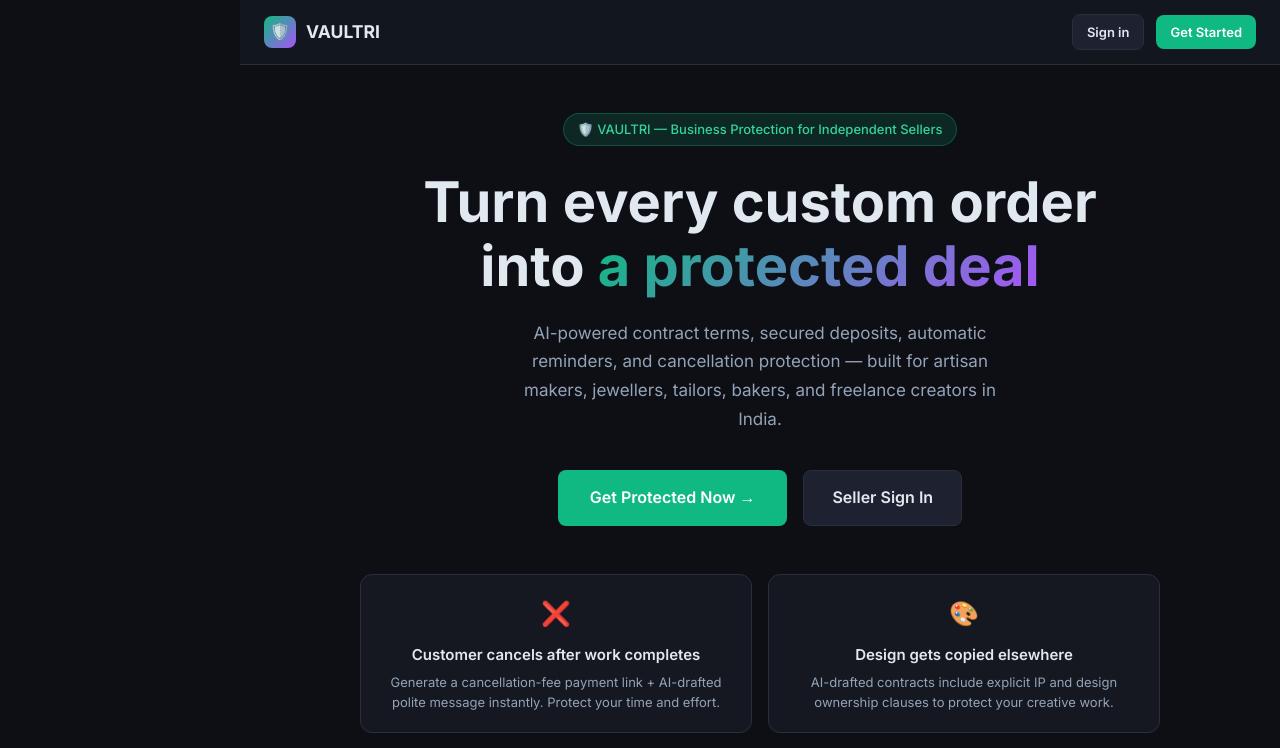
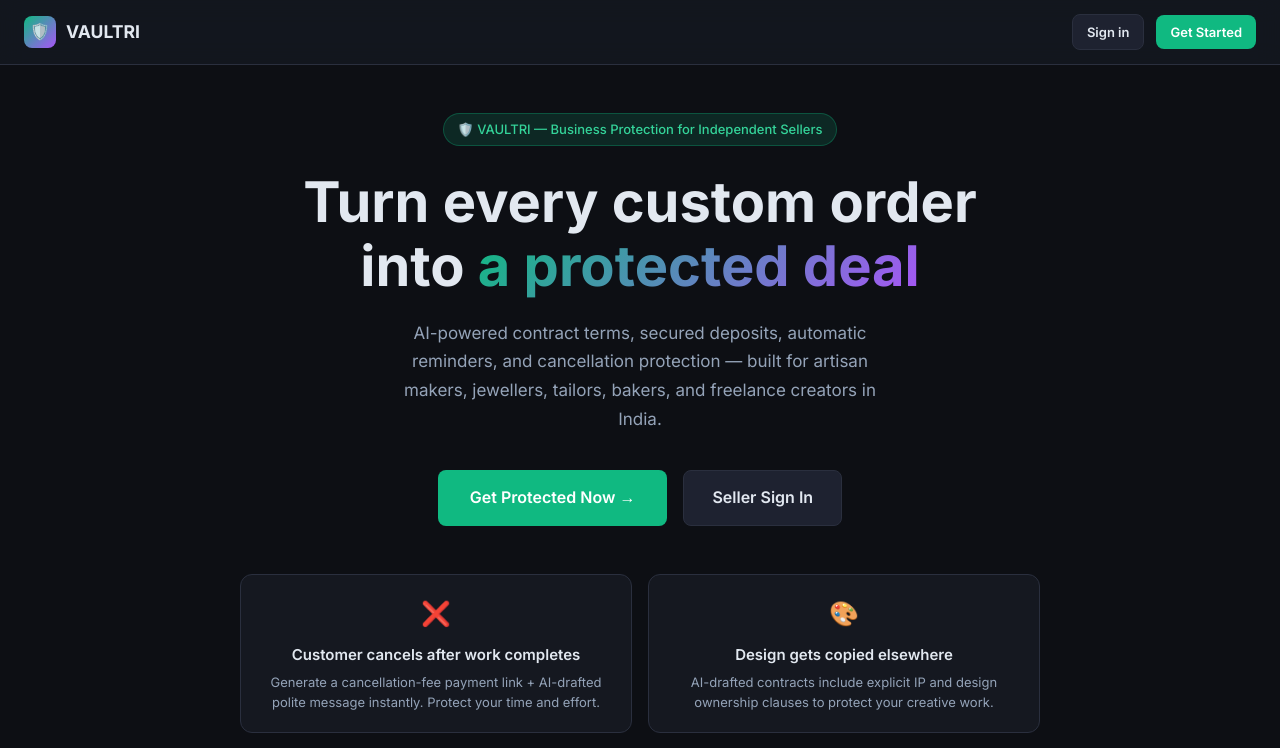
Before and after one commit to Kavincodeg/Vaultri, a Next.js app: page / in a window 1280 px wide. Shown: the top 748 px of the page. Built offline with nearby package versions, Linux system fonts and the light colour scheme; no server answers.

Commit message:
fix: full-screen layout for landing and auth pages

```diff
--- a/app/globals.css
+++ b/app/globals.css
@@ -21,17 +21,25 @@
   --sidebar-width: 240px;
 }
 
+html {
+  height: 100%;
+}
+
 body {
   font-family: "Inter", system-ui, sans-serif;
   background: var(--bg);
   color: var(--text);
+  height: 100%;
   min-height: 100vh;
   line-height: 1.6;
   display: flex;
+  flex-direction: column;
 }
 
 #root-layout {
   display: flex;
+  flex-direction: column;
+  flex: 1;
   width: 100%;
   min-height: 100vh;
 }
@@ -162,22 +170,34 @@
 }
 
 .main-content {
-  margin-left: var(--sidebar-width);
   flex: 1;
   display: flex;
   flex-direction: column;
+  min-height: 100vh;
+  width: 100%;
+}
+
+/* Only push content right when sidebar is visible */
+.main-content.has-sidebar {
+  margin-left: var(--sidebar-width);
+  width: calc(100% - var(--sidebar-width));
 }
 
 main {
   flex: 1;
+  display: flex;
+  flex-direction: column;
+  width: 100%;
 }
 
 @media (max-width: 768px) {
   .sidebar {
     display: none;
   }
-  .main-content {
+  .main-content,
+  .main-content.has-sidebar {
     margin-left: 0;
+    width: 100%;
   }
 }
 
@@ -323,9 +343,11 @@
 
 /* ── Hero (landing) ────────────────────────────────────── */
 .hero {
+  flex: 1;
   min-height: calc(100vh - 64px);
   display: flex; flex-direction: column; align-items: center; justify-content: center;
   text-align: center; padding: 48px 24px;
+  width: 100%;
 }
 .hero-eyebrow {
   display: inline-flex; align-items: center; gap: 8px;
--- a/components/LayoutWrapper.tsx
+++ b/components/LayoutWrapper.tsx
@@ -13,7 +13,7 @@
   return (
     <div id='root-layout'>
       {showSidebar && <Sidebar />}
-      <div className='main-content'>{children}</div>
+      <div className={`main-content${showSidebar ? ' has-sidebar' : ''}`}>{children}</div>
     </div>
   )
 }
```
